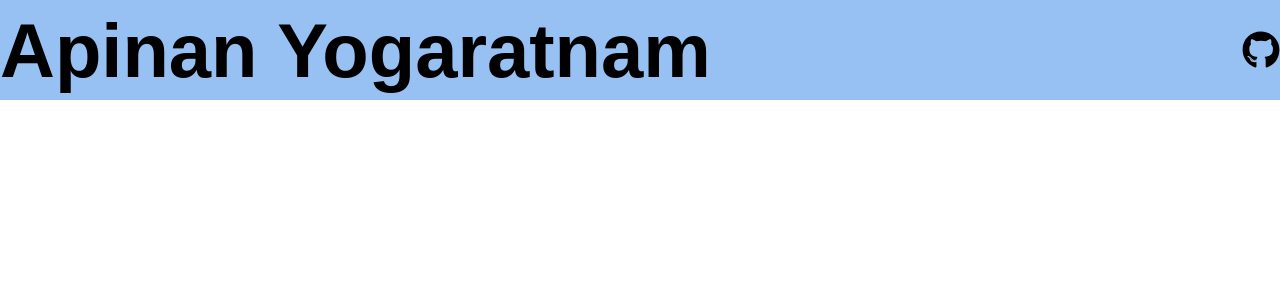
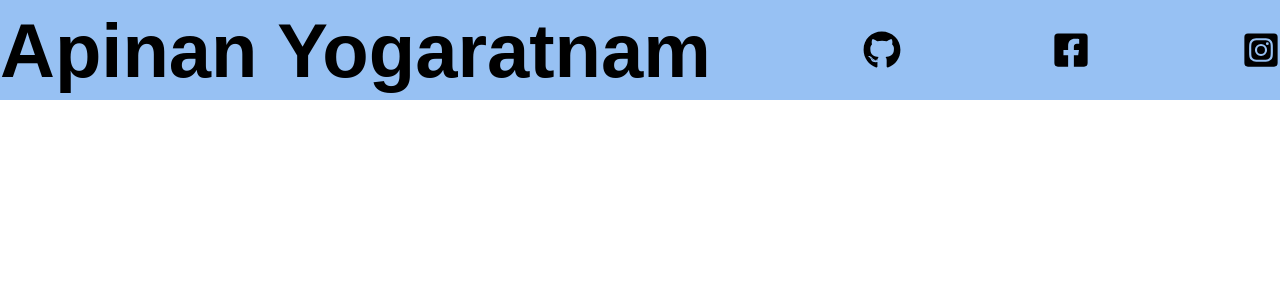
Before and after one commit to apinanyogaratnam/my-personal-website-v2.0, a React (Create React App) app: page / in a window 1280 px wide. Shown: the top 300 px of the page. Built offline with nearby package versions, Linux system fonts and the light colour scheme; a web font is replaced by a local one.

Commit message:
added facebook and instagram logo

```diff
--- a/src/components/header.js
+++ b/src/components/header.js
@@ -1,5 +1,5 @@
 import PropTypes from 'prop-types'
-import { FaGithub } from 'react-icons/fa'
+import { FaGithub, FaFacebookSquare, FaInstagramSquare } from 'react-icons/fa'
 
 
 const Header = ({ title, onAdd, showAdd }) => {
@@ -7,6 +7,8 @@ const Header = ({ title, onAdd, showAdd }) => {
         <header className="header">
             <h1>{title}</h1>
             <FaGithub />
+            <FaFacebookSquare />
+            <FaInstagramSquare />
         </header>
     )
 }
```
